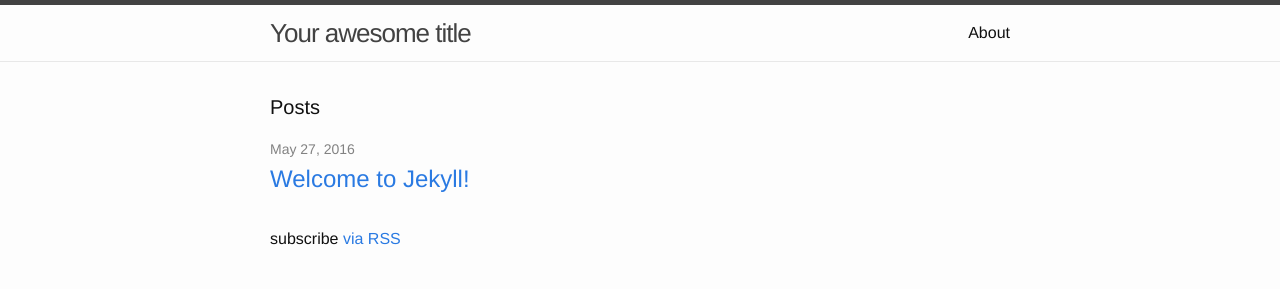
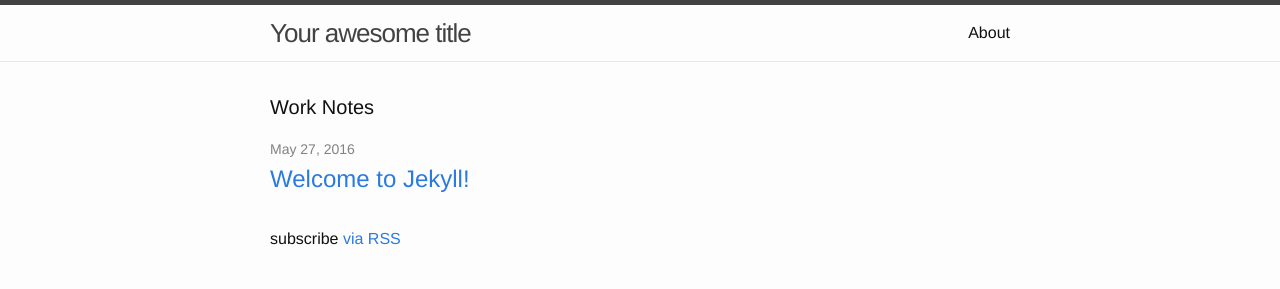
Before and after one commit to AntonioTong/CA_web.github.io, a Jekyll site: the page built from index.html, in a window 1280 px wide. Shown: the top 289 px of the page. Built offline with Jekyll 4.4.1, drawn with Linux system fonts in a browser that asks for light colours.

Commit message:
Update index.html

```diff
--- a/index.html
+++ b/index.html
@@ -4,7 +4,7 @@
 
 <div class="home">
 
-  <h1 class="page-heading">Posts</h1>
+  <h1 class="page-heading">Work Notes</h1>
 
   <ul class="post-list">
     {% for post in site.posts %}
```
